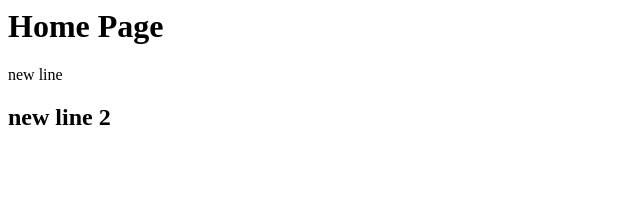
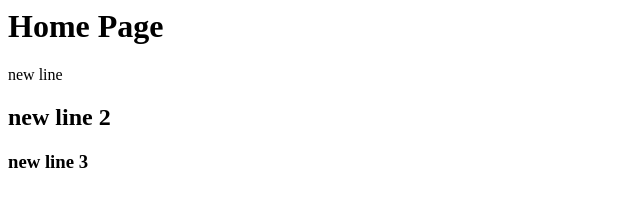
Before and after one commit to MichaelLearnsCoding/test, a plain HTML site: page index.html in a window 1280 px wide. Shown: the full height of the page, 0-640 px from the left. Drawn offline with Linux system fonts and the light colour scheme.

Commit message:
added new line 3

```diff
--- a/index.html
+++ b/index.html
@@ -1,3 +1,4 @@
 <h1>Home Page</h1>
 <h>new line</h>
 <h2>new line 2</h2>
+<h3>new line 3</h3>
```
